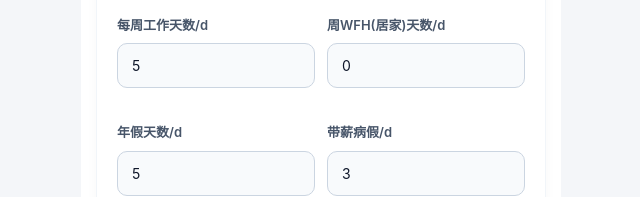
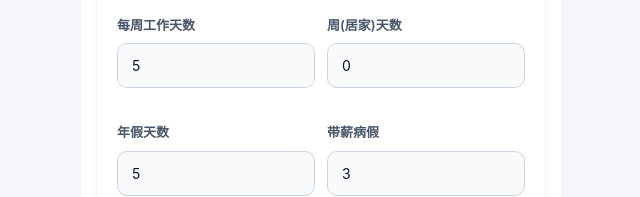
Before and after one commit to gooddaywqz/job-test, a plain HTML site: page index.html in a window 1280 px wide. Shown: the part 255-452 px from the top of the page, without its empty margins (319-959 px from the left). Drawn offline with Linux system fonts and the light colour scheme.

Commit message:
Update index.html

```diff
--- a/index.html
+++ b/index.html
@@ -114,22 +114,22 @@
 
                 <div class="grid-2">
                     <div class="form-group">
-                        <label>每周工作天数/d</label>
+                        <label>每周工作天数</label>
                         <input type="number" id="workDays" value="5">
                     </div>
                     <div class="form-group">
-                        <label>周WFH(居家)天数/d</label>
+                        <label>周(居家)天数</label>
                         <input type="number" id="wfhDays" value="0">
                     </div>
                 </div>
 
                 <div class="grid-2">
                     <div class="form-group">
-                        <label>年假天数/d</label>
+                        <label>年假天数</label>
                         <input type="number" id="annualLeave" value="5">
                     </div>
                     <div class="form-group">
-                        <label>带薪病假/d</label>
+                        <label>带薪病假</label>
                         <input type="number" id="sickLeave" value="3">
                     </div>
                 </div>
@@ -432,7 +432,7 @@
             </div>
 
             <div class="exclusive-review">
-                <div class="review-title">💡 独家点评：</div>
+                <div class="review-title">💡独家点评：</div>
                 <div class="review-content" id="exclusiveComment">这里是动态生成的深度解析内容...</div>
             </div>
 
```
